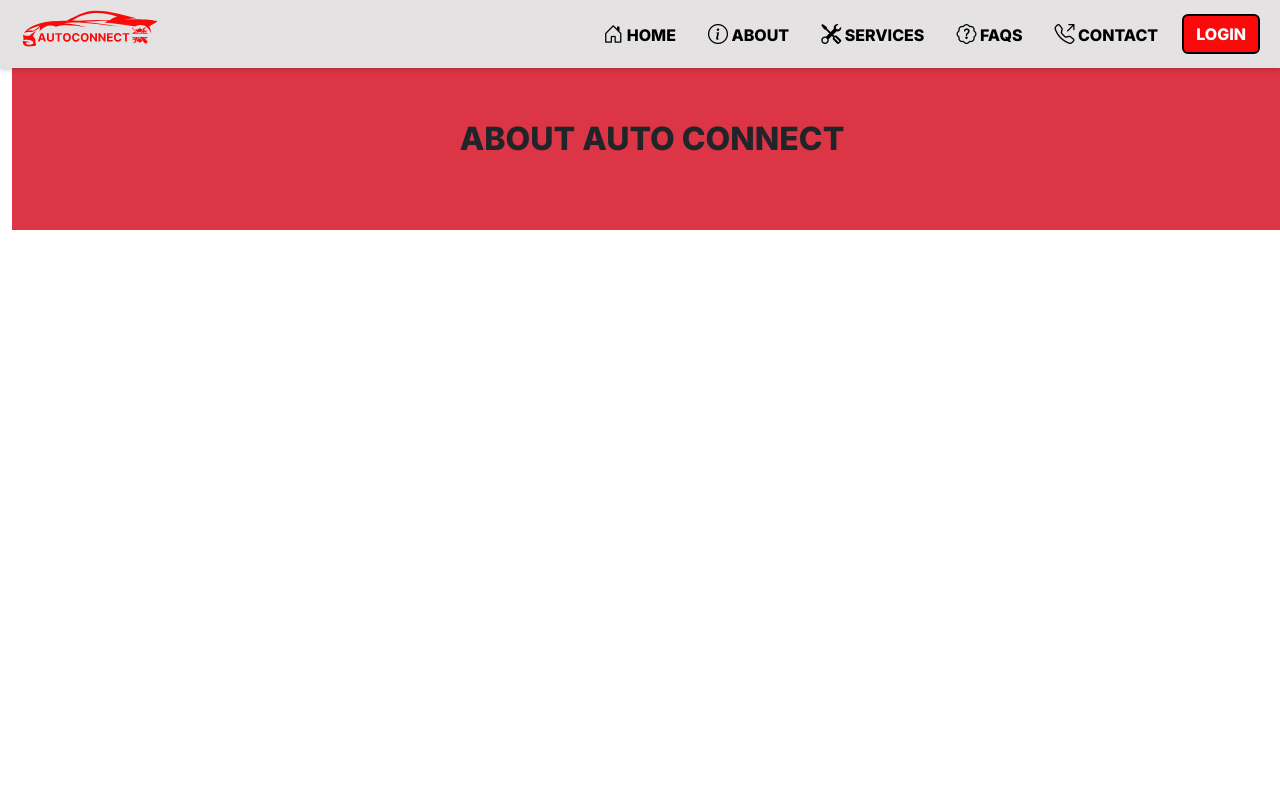
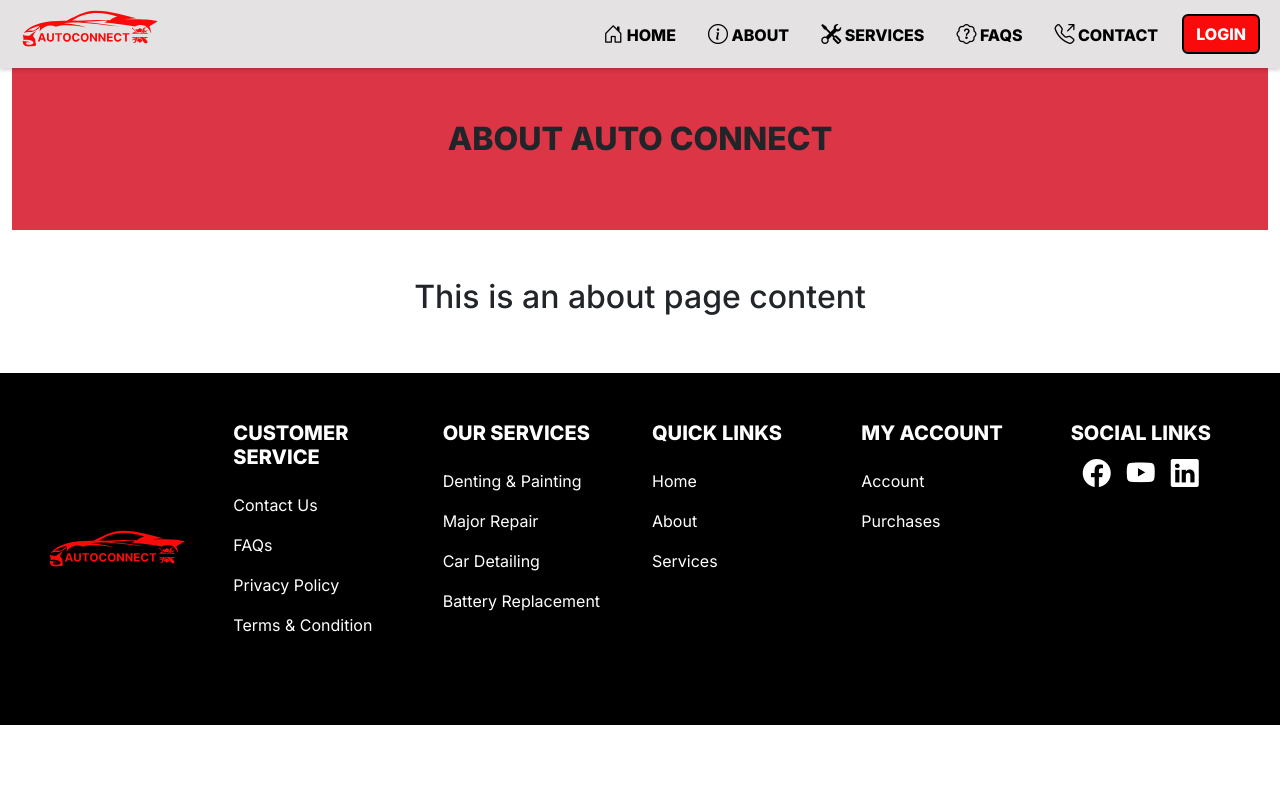
Before and after one commit to jaspherbagor/AutoConnect, a React (Create React App) app in the folder front-end/: page /about in a window 1280 px wide. Shown: the top 800 px of the page. Built offline with nearby package versions, Linux system fonts and the light colour scheme.

Commit message:
added a temporary content of the about page

```diff
--- a/front-end/src/components/pages/client/about.jsx
+++ b/front-end/src/components/pages/client/about.jsx
@@ -7,12 +7,12 @@ const About = () => {
     <div>
         <ClientNavbar/>
 
-        <section className="container-fluid vh-100">
-            <div className="about-head container-fluid d-flex align-items-center justify-content-center py-5 bg-danger vw-100">
+        <section className="container-fluid w-100">
+            <div className="about-head container-fluid d-flex align-items-center justify-content-center py-5 bg-danger w-100">
               <h2 className="text-center fw-bolder pt-4 pb-3 mt-5">ABOUT AUTO CONNECT</h2>
             </div>
             <div className="about-content container-fluid px-md-4 px-sm-4 px-2 py-5">
-
+              <h2>This is an about page content</h2>
             </div>
         </section>
 
```
